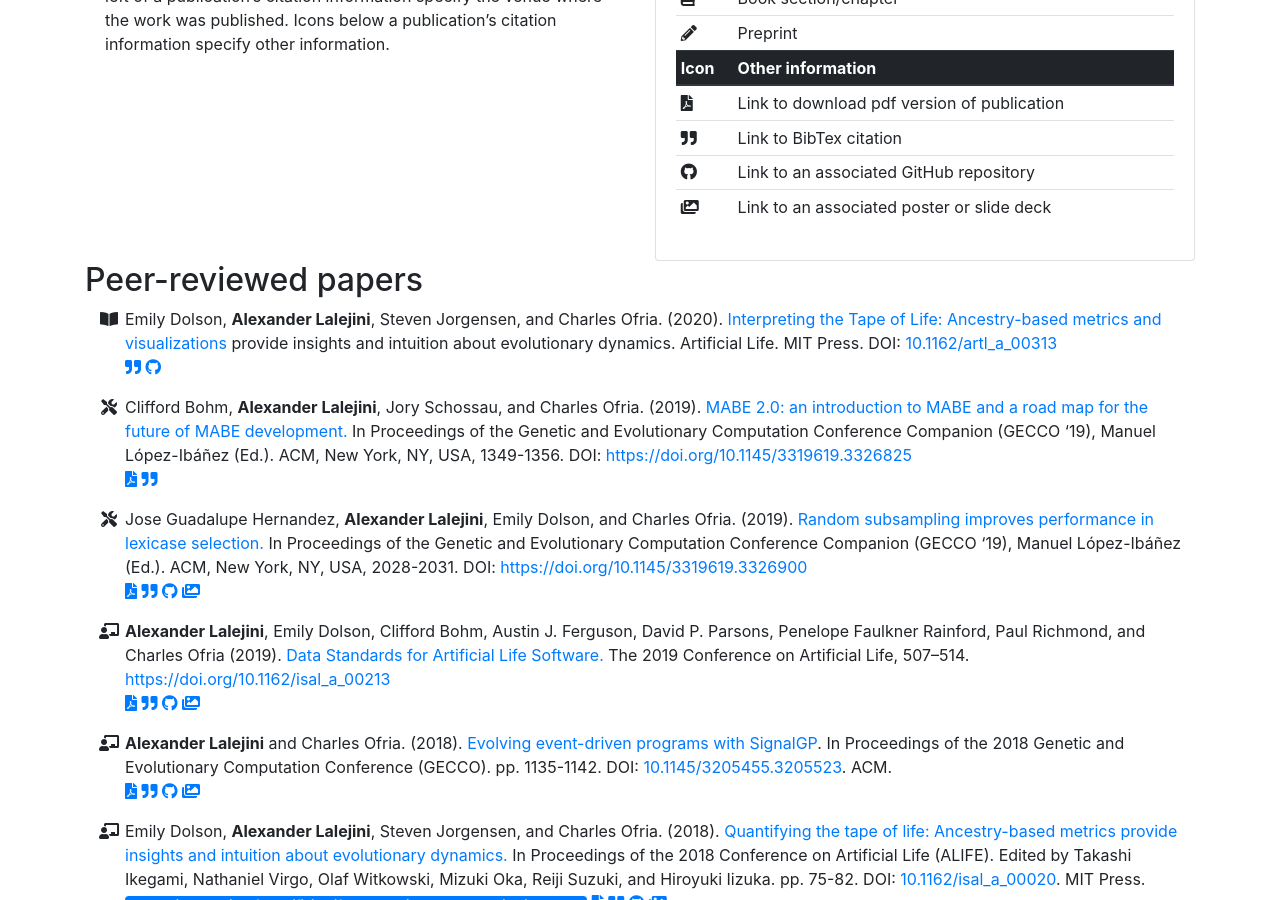
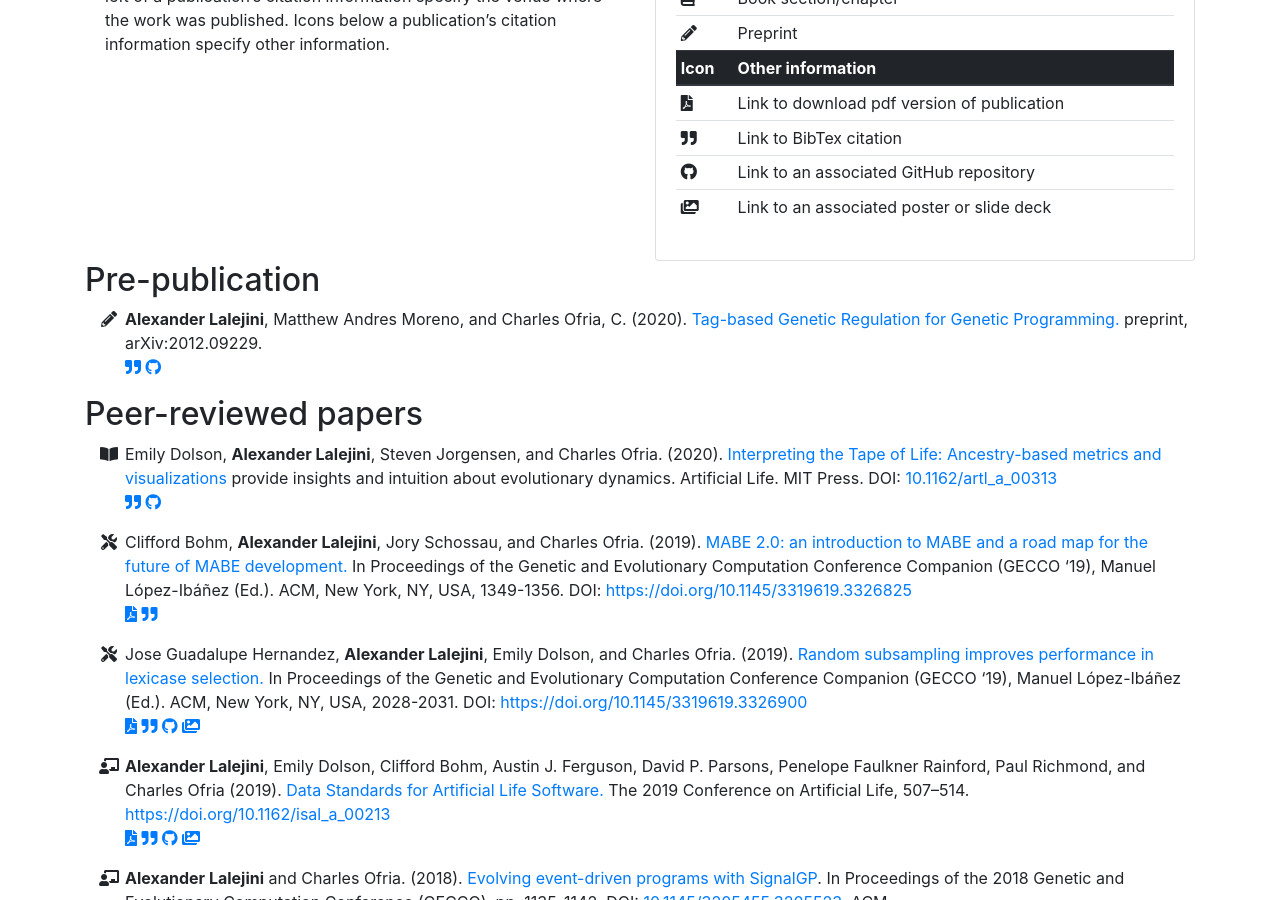
Before and after one commit to amlalejini/amlalejini.github.io, a Jekyll site: the page built from _pages/publications.md, in a window 1280 px wide and 900 px high, scrolled down 553 px. Built offline with Jekyll 4.4.1, drawn with Linux system fonts in a browser that asks for light colours; nearby versions of some CDN libraries.

Commit message:
update publications

````diff
--- a/_data/publications.yml
+++ b/_data/publications.yml
@@ -36,6 +36,27 @@ publication_types:
 publications:
 
   - citation: |
+      Alexander Lalejini, Matthew Andres Moreno, and Charles Ofria, C. (2020).
+      [Tag-based Genetic Regulation for Genetic Programming.](https://arxiv.org/abs/2012.09229)
+      preprint, arXiv:2012.09229.
+    year: 2020
+    type: pre-pub
+    venue: preprint
+    github_repository_link: https://github.com/amlalejini/Tag-based-Genetic-Regulation-for-LinearGP
+    bibtex_id: lalejini2020tagbased
+    bibtex: |
+      ```bibtex
+      @misc{lalejini2020tagbased,
+            title={Tag-based Genetic Regulation for Genetic Programming},
+            author={Alexander Lalejini and Matthew Andres Moreno and Charles Ofria},
+            year={2020},
+            eprint={2012.09229},
+            archivePrefix={arXiv},
+            primaryClass={cs.NE}
+      }
+      ```
+
+  - citation: |
       Nadine Strasser, Alexander Lalejini, and Charles Ofria (2020).
       Detecting the genetic signature of mutualisms from lineages.
       [The 2020 Workshop on Symbiosis in Artificial Life](https://anyaevostinar.github.io/sal-workshop/) at the 2020 Conference on Artificial Life.
@@ -51,7 +72,7 @@ publications:
     year: 2018
     venue: conference
     type: misc
-    github_respository_link: https://github.com/leg2015/Aagos
+    github_repository_link: https://github.com/leg2015/Aagos
     pdf: /pubs/gillespie-2018-changing-environments-drive-gene-separation.pdf
 
   - citation: |
````
